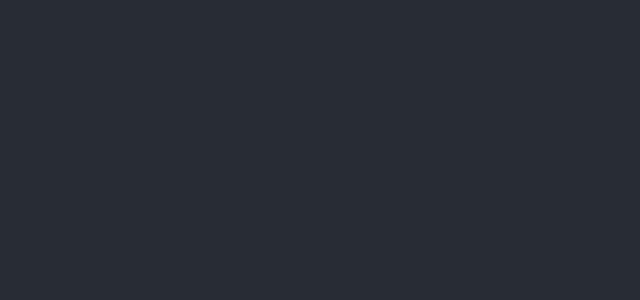
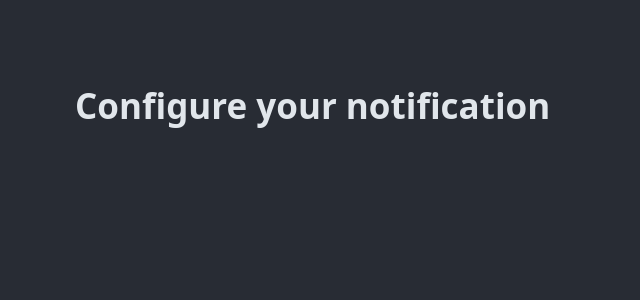
Before and after one commit to grillermo/sana-benefits-challenge-frontend, a React (Create React App) app: page /configuration in a window 1280 px wide. Shown: the top 300 px of the page, without its empty margins (0-640 px from the left). Built offline with nearby package versions, Linux system fonts and the light colour scheme.

Commit message:
Add Configuration page
Just a place holder so we have something to see after signing in

```diff
--- a/src/App.js
+++ b/src/App.js
@@ -3,6 +3,7 @@ import React from "react";
 import { Route } from "wouter";
 import Welcome from './pages/welcome'
 import SignUp from './pages/SignUp'
+import Configuration from './pages/Configuration'
 import AuthContext from './contextProviders/authContext'
 import AuthReducer from './reducers/AuthReducer'
 
@@ -20,6 +21,7 @@ function App() {
     >
       <Route path="/" component={Welcome} />
       <Route path="/sign_up" component={SignUp} />
+      <Route path="/configuration" component={Configuration} />
     </AuthContext.Provider>
   );
 }
--- /dev/null
+++ b/src/pages/Configuration/Configuration.js
@@ -0,0 +1,9 @@
+export default function Configuration() {
+  return (
+    <div>
+      <h2>
+        Configure your notification
+      </h2>
+    </div>
+  )
+}
--- /dev/null
+++ b/src/pages/Configuration/ConfigurationContainer.js
@@ -0,0 +1,7 @@
+import Configuration from './Configuration'
+
+export default function ConfigurationContainer() {
+  return (
+    <Configuration/>
+  )
+}
--- /dev/null
+++ b/src/pages/Configuration/index.js
@@ -0,0 +1,2 @@
+import ConfigurationContainer from './ConfigurationContainer'
+export default ConfigurationContainer
```
Also changed, not shown: 1 other file (tests, documents, lock files or other folders).
